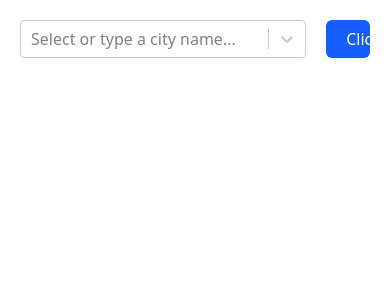
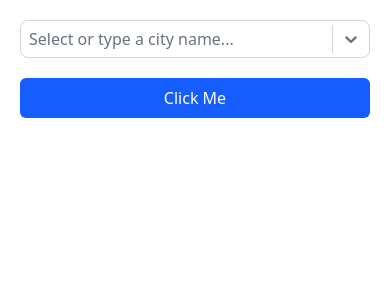
Before and after one commit to tomwinskell/rtk-weather, a Next.js app: page / in a window 390 px wide. Shown: the top 300 px of the page. Built offline with nearby package versions, Linux system fonts and the light colour scheme.

Commit message:
Broke select element out and added custom styling.

```diff
--- a/package.json
+++ b/package.json
@@ -12,13 +12,15 @@
     "@reduxjs/toolkit": "^2.6.1",
     "@types/react-sparklines": "^1.7.5",
     "axios": "^1.8.3",
+    "clsx": "^2.1.1",
     "lodash.flow": "^3.5.0",
     "next": "15.2.2",
     "react": "^19.0.0",
     "react-dom": "^19.0.0",
     "react-redux": "^9.2.0",
     "react-select": "^5.10.1",
-    "react-sparklines": "^1.7.0"
+    "react-sparklines": "^1.7.0",
+    "uuid": "^11.1.0"
   },
   "devDependencies": {
     "@eslint/eslintrc": "^3",
--- a/src/app/helpers/calculateMean.ts
+++ b/src/app/helpers/calculateMean.ts
@@ -8,6 +8,10 @@ const divide = (divisor: number, total: number): number => {
   return total / divisor;
 };
 
+const round = (toRound: number): number => {
+  return Math.round(toRound);
+};
+
 export const calculateMean = (numbers: number[]) => {
-  return flow(sum, divide.bind(this, numbers.length))(numbers);
+  return flow(sum, divide.bind(this, numbers.length), round)(numbers);
 };
--- a/src/app/ui/Weather.tsx
+++ b/src/app/ui/Weather.tsx
@@ -2,6 +2,7 @@ import { useAppSelector } from '@/lib/hooks';
 import { Chart } from './Chart';
 import { LocationObject, selectWeather } from '@/lib/slices/weather';
 import { toChartData } from '@/app/helpers/toChartData';
+import { v4 as uuidv4 } from 'uuid';
 
 export const Weather = (): React.JSX.Element => {
   const weather = useAppSelector(selectWeather);
@@ -10,8 +11,8 @@ export const Weather = (): React.JSX.Element => {
     <>
       {weather.map((location: LocationObject) => (
         <div
-          key={Math.random()}
-          className="mb-5 border rounded-2xl shadow-xl p-5"
+          key={uuidv4()}
+          className="mb-5 border border-slate-300 rounded-2xl shadow-xl p-5"
         >
           <div className="text-center font-bold flex justify-center items-center text-xl mb-5">
             {location.city}
--- a/src/app/ui/form/Form.tsx
+++ b/src/app/ui/form/Form.tsx
@@ -1,43 +1,31 @@
 'use client';
-import Select from 'react-select';
 import citiesData from './cities.json';
 import { useEffect, useState } from 'react';
 import { useAppDispatch } from '@/lib/hooks';
 import { fetchWeather } from '@/lib/slices/weather';
+import { SelectField } from './SelectField';
+
+export type Cities = { value: string; label: string };
 
 export const Form = (): React.JSX.Element => {
   const [cities, setCities] = useState<Cities[]>([]);
   const dispatch = useAppDispatch();
   const [selectedCity, setSelectedCity] = useState('');
 
-  type Cities = { value: string; label: string };
-
   useEffect(() => {
     setCities(citiesData);
   }, []);
 
   return (
-    <div className='mb-5'>
+    <div className="mb-5">
       {cities.length === 0 ? (
         <p>Loading...</p>
       ) : (
-        <div className='flex gap-5'>
-          <Select
-          className='w-7/8 rounded-md'
-            name="city"
-            placeholder="Select or type a city name..."
-            options={cities}
-            isClearable={true}
-            isSearchable={true}
-            onChange={(event) => {
-              if (event) {
-                setSelectedCity(event.value);
-              }
-            }}
-          />
+        <div className="flex flex-col md:flex-row gap-5">
+          <SelectField options={cities} handleSelect={setSelectedCity}/>
           <button
             onClick={() => dispatch(fetchWeather(selectedCity))}
-            className="bg-blue-600 text-white rounded-md px-5 w-1/8 text-nowrap"
+            className="bg-blue-600 text-white rounded-md px-5 py-2 md: py-0 text-nowrap"
           >
             Click Me
           </button>
--- /dev/null
+++ b/src/app/ui/form/SelectField.tsx
@@ -0,0 +1,105 @@
+import Select from 'react-select';
+import clsx from 'clsx';
+import { Cities } from './Form';
+
+export const SelectField = ({
+  options,
+  handleSelect,
+}: {
+  options: Cities[];
+  handleSelect: (value: string) => void;
+}): React.JSX.Element => {
+  const controlStyles = {
+    base: 'border rounded-lg bg-white hover:cursor-pointer',
+    focus: 'border-primary-600 ring-1 ring-primary-500',
+    nonFocus: 'border-gray-300 hover:border-gray-400',
+  };
+  const placeholderStyles = 'text-gray-500 pl-1 py-0.5';
+  const selectInputStyles = 'pl-1 py-0.5';
+  const valueContainerStyles = 'p-1 gap-1';
+  const singleValueStyles = 'leading-7 ml-1';
+  const multiValueStyles =
+    'bg-gray-100 rounded items-center py-0.5 pl-2 pr-1 gap-1.5';
+  const multiValueLabelStyles = 'leading-6 py-0.5';
+  const multiValueRemoveStyles =
+    'border border-gray-200 bg-white hover:bg-red-50 hover:text-red-800 text-gray-500 hover:border-red-300 rounded-md';
+  const indicatorsContainerStyles = 'p-1 gap-1';
+  const clearIndicatorStyles =
+    'text-gray-500 p-1 rounded-md hover:bg-red-50 hover:text-red-800';
+  const indicatorSeparatorStyles = 'bg-gray-300';
+  const dropdownIndicatorStyles =
+    'p-1 hover:bg-gray-100 text-gray-500 rounded-md hover:text-black';
+  const menuStyles = 'p-1 mt-2 border border-gray-200 bg-white rounded-lg';
+  const groupHeadingStyles = 'ml-3 mt-2 mb-1 text-gray-500 text-sm';
+  const optionStyles = {
+    base: 'hover:cursor-pointer px-3 py-2 rounded',
+    focus: 'bg-gray-100 active:bg-gray-200',
+    selected:
+      "after:ml-2 after:text-green-500 text-gray-500",
+  };
+  const noOptionsMessageStyles =
+    'text-gray-500 p-2 bg-gray-50 border border-dashed border-gray-200 rounded-sm';
+
+  return (
+    <Select
+    className='w-full'
+      name="city"
+      placeholder="Select or type a city name..."
+      options={options}
+      isClearable={true}
+      isSearchable={true}
+      onChange={(event) => {
+        if (event) {
+          handleSelect(event.value);
+        }
+      }}
+      unstyled
+      styles={{
+        input: (base) => ({
+          ...base,
+          'input:focus': {
+            boxShadow: 'none',
+          },
+        }),
+        // On mobile, the label will truncate automatically, so we want to
+        // override that behaviour.
+        multiValueLabel: (base) => ({
+          ...base,
+          whiteSpace: 'normal',
+          overflow: 'visible',
+        }),
+        control: (base) => ({
+          ...base,
+          transition: 'none',
+        }),
+      }}
+      classNames={{
+        control: ({ isFocused }) =>
+          clsx(
+            isFocused ? controlStyles.focus : controlStyles.nonFocus,
+            controlStyles.base
+          ),
+        placeholder: () => placeholderStyles,
+        input: () => selectInputStyles,
+        valueContainer: () => valueContainerStyles,
+        singleValue: () => singleValueStyles,
+        multiValue: () => multiValueStyles,
+        multiValueLabel: () => multiValueLabelStyles,
+        multiValueRemove: () => multiValueRemoveStyles,
+        indicatorsContainer: () => indicatorsContainerStyles,
+        clearIndicator: () => clearIndicatorStyles,
+        indicatorSeparator: () => indicatorSeparatorStyles,
+        dropdownIndicator: () => dropdownIndicatorStyles,
+        menu: () => menuStyles,
+        groupHeading: () => groupHeadingStyles,
+        option: ({ isFocused, isSelected }) =>
+          clsx(
+            isFocused && optionStyles.focus,
+            isSelected && optionStyles.selected,
+            optionStyles.base
+          ),
+        noOptionsMessage: () => noOptionsMessageStyles,
+      }}
+    />
+  );
+};
```
Also changed, not shown: src/app/ui/form/Button.tsx (added), 1 other file (tests, documents, lock files or other folders).
